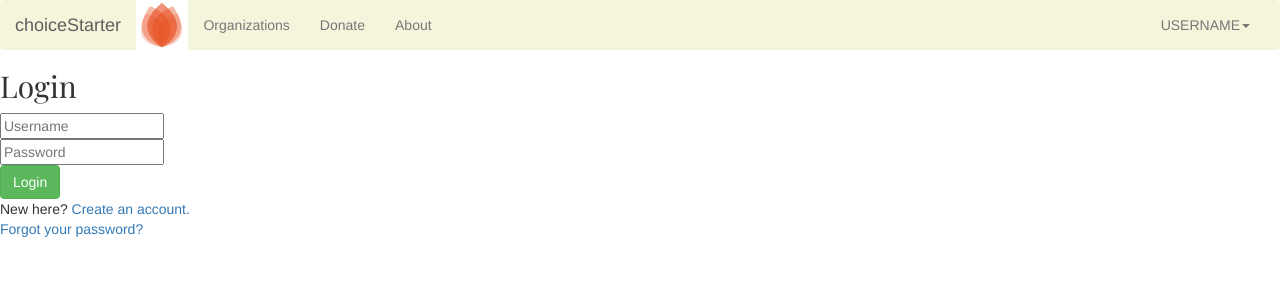
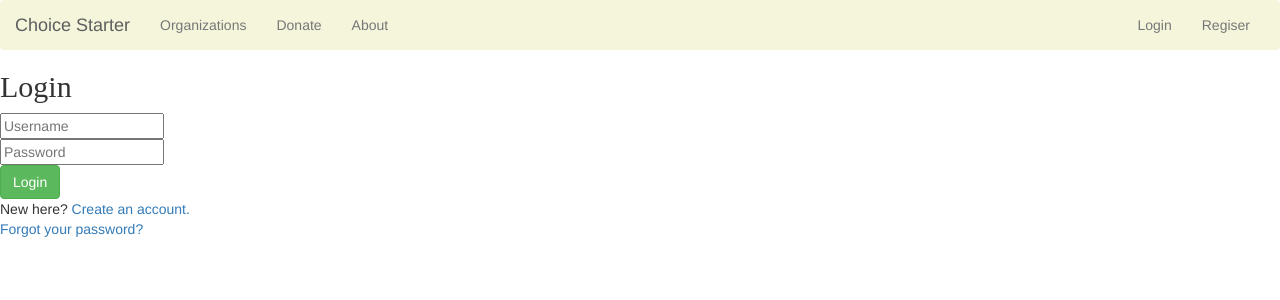
Before and after one commit to mackenziekira/choicestarter, a Flask app: page /login in a window 1280 px wide. Shown: the top 300 px of the page. Run offline with Flask 2, Linux system fonts and the light colour scheme; some libraries are stand-ins or nearby versions.

Commit message:
login, register

```diff
--- a/model.py
+++ b/model.py
@@ -1,4 +1,4 @@
-"""Models and database functions for Poetry project"""
+"""Models and database functions for Choice Starter project"""
 
 from flask_sqlalchemy import SQLAlchemy
 from werkzeug.security import generate_password_hash, check_password_hash
--- a/templates/base.html
+++ b/templates/base.html
@@ -7,8 +7,6 @@
   <!-- Bootstrap -->
   <link rel="stylesheet" type="text/css" href="https://maxcdn.bootstrapcdn.com/bootstrap/3.3.6/css/bootstrap.min.css">
   <link rel="stylesheet" type="text/css" href="/static/css/main.css">
-  <link rel="stylesheet" type="text/css" href="/static/css/sections.css">
-  <link href="https://fonts.googleapis.com/css?family=Playfair+Display" rel="stylesheet">
 <!--   <link rel="stylesheet" type="text/css" href="//netdna.bootstrapcdn.com/bootstrap/3.1.1/css/bootstrap.min.css"> -->
 </head>
 
@@ -24,8 +22,7 @@
           <span class="icon-bar"></span>
           <span class="icon-bar"></span>
         </button>
-        <img src="/static/images/choice-starter-logo.png" height="50" />
-        <a class="navbar-brand" href="{{ url_for('index') }}">choiceStarter</a>
+        <a class="navbar-brand" href="{{ url_for('index') }}">Choice Starter</a>
       </div>
 
       <!-- Collect the nav links, forms, and other content for toggling -->
@@ -36,6 +33,7 @@
           <li><a href="{{ url_for('about') }}">About</a></li>
         </ul>
         <ul class="nav navbar-nav navbar-right">
+        {% if g.user.is_authenticated %}
           <li class="dropdown">
             <a href="#" class="dropdown-toggle" data-toggle="dropdown" role="button" aria-haspopup="true" aria-expanded="false">USERNAME<span class="caret"></span></a>
             <ul class="dropdown-menu">
@@ -43,6 +41,10 @@
               <li><a href="{{ url_for('logout') }}">Logout</a></li>
             </ul>
           </li>
+        {% else %}
+          <li><a href="{{ url_for('login') }}">Login</a></li>
+          <li><a href="{{ url_for('register') }}">Regiser</a></li>
+        {% endif %}
         </ul>
       </div><!-- /.navbar-collapse -->
     </div><!-- /.container-fluid -->
```
Also changed, not shown: templates/register.html (+3 -6 lines).
